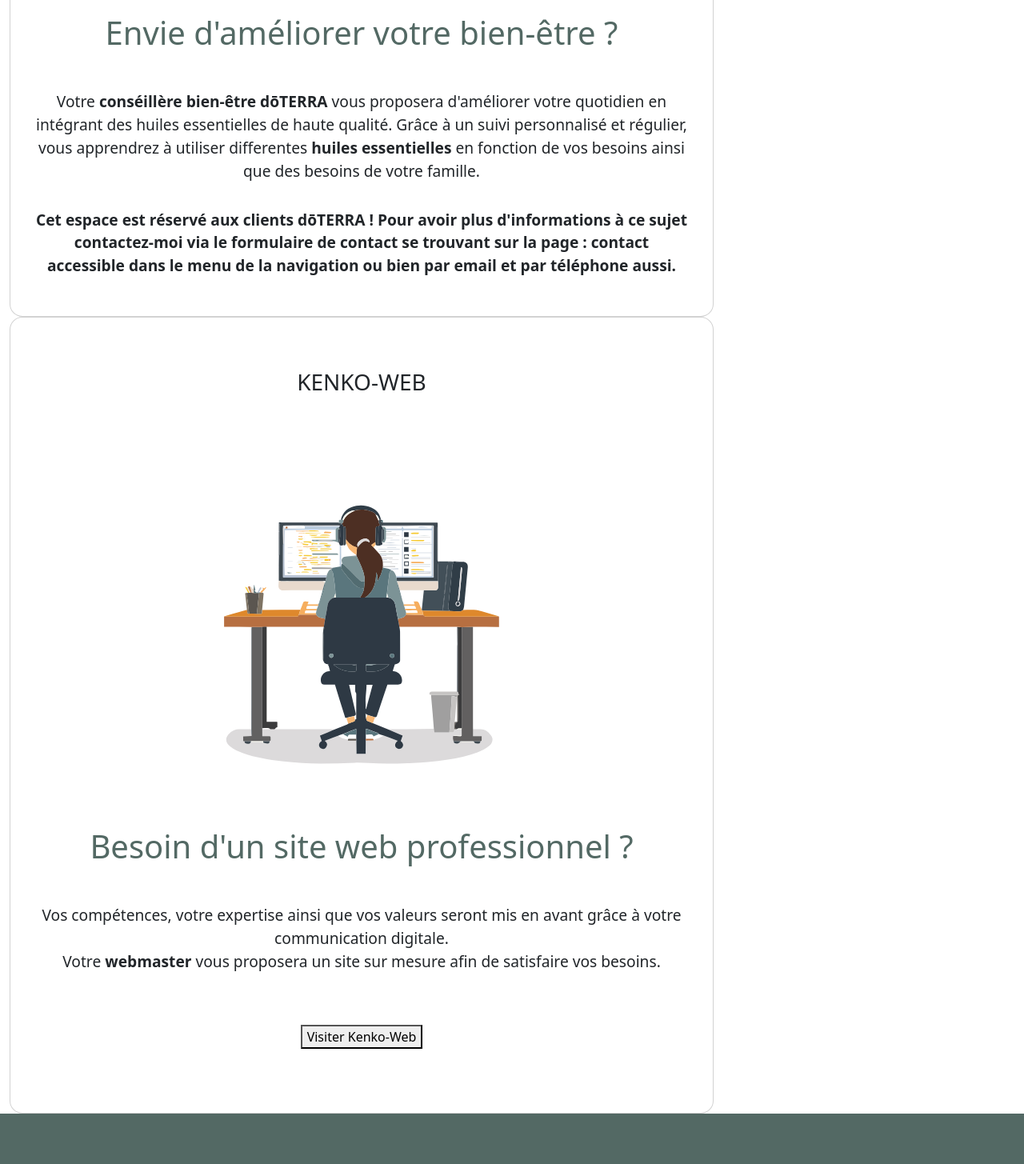
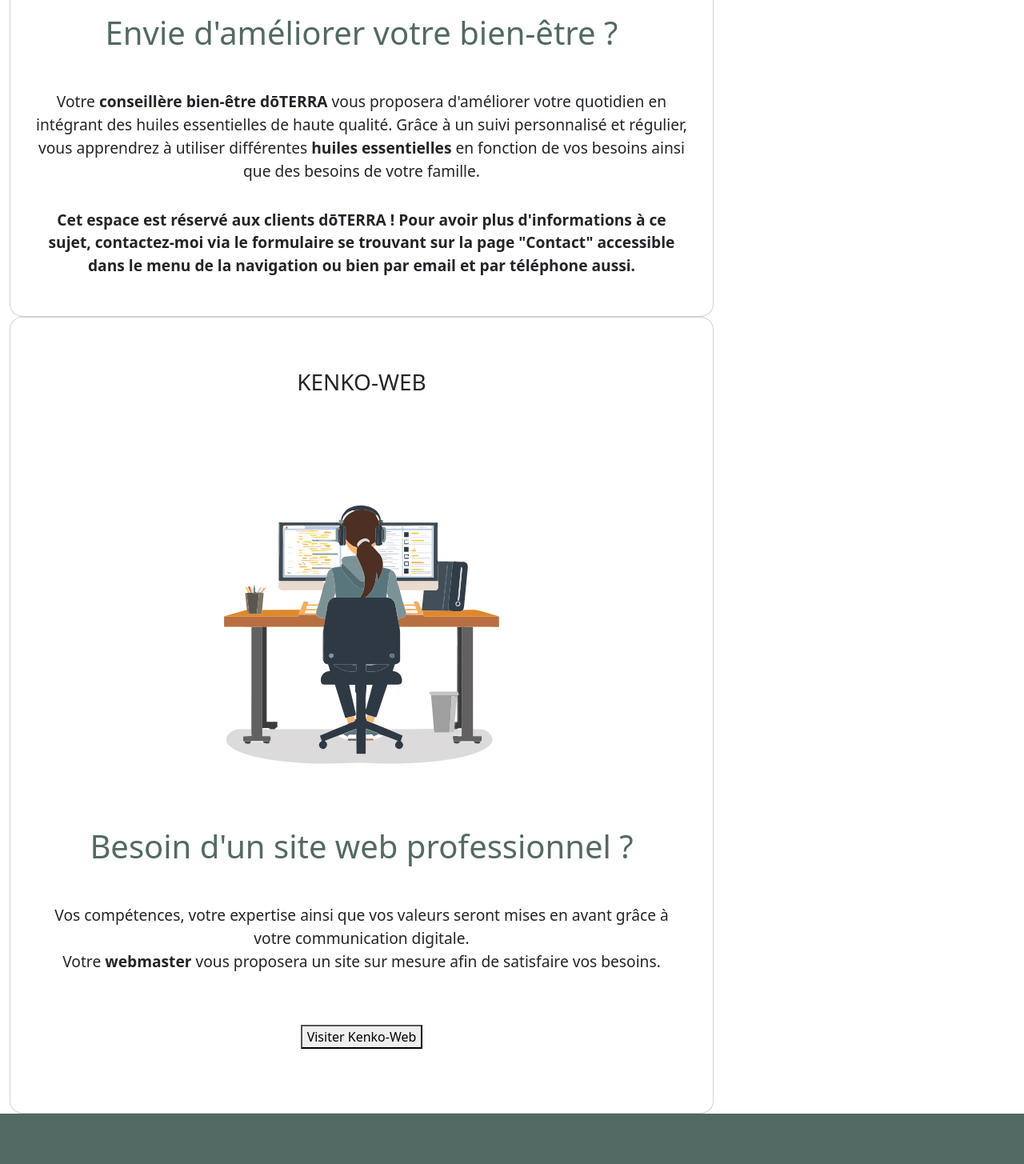
Before and after one commit to Baboo81/KenkoV3, a PHP site: page /app/views/home.php in a window 1280 px wide. Shown: the part 1362-2817 px from the top of the page at 80% size. Run offline with PHP 8.4, Linux system fonts and the light colour scheme; data that the repository does not hold is empty; some libraries are stand-ins or nearby versions.

Commit message:
Corrections txt

```diff
--- a/app/views/home.php
+++ b/app/views/home.php
@@ -42,8 +42,8 @@
                                 <img src="./assets/img/services/Kenko-Ho/kenko-ho.svg" class="card-img-top rounded-3" alt="Image représentant un jardin zen">
                                 <div class="card-body d-flex flex-column">
                                     <h5 class="card-title fs-1 text-center mb-5">Envie d'améliorer votre bien-être ?</h5>
-                                    <p class="card-text text-center">Votre <strong>conséillère bien-être dōTERRA</strong>  vous proposera d'améliorer votre quotidien en intégrant des huiles essentielles de haute qualité. Grâce à un suivi personnalisé et régulier, vous apprendrez à utiliser differentes <strong>huiles essentielles</strong>  en fonction de vos besoins ainsi que des besoins de votre famille.</p>
-                                    <p class="fontGreen text-center fw-bold my-3">Cet espace est réservé aux clients dōTERRA ! Pour avoir plus d'informations à ce sujet contactez-moi via le formulaire de contact se trouvant sur la page : contact accessible dans le menu de la navigation ou bien par email et par téléphone aussi.</p>
+                                    <p class="card-text text-center">Votre <strong>conseillère bien-être dōTERRA</strong>  vous proposera d'améliorer votre quotidien en intégrant des huiles essentielles de haute qualité. Grâce à un suivi personnalisé et régulier, vous apprendrez à utiliser différentes <strong>huiles essentielles</strong>  en fonction de vos besoins ainsi que des besoins de votre famille.</p>
+                                    <p class="fontGreen text-center fw-bold my-3">Cet espace est réservé aux clients dōTERRA ! Pour avoir plus d'informations à ce sujet, contactez-moi via le formulaire se trouvant sur la page "Contact" accessible dans le menu de la navigation ou bien par email et par téléphone aussi.</p>
                                 </div>
                             </div>
                         </div>
@@ -57,7 +57,7 @@
                                 <img src="./assets/img/services/Kenko-Web/KenkoWeb.svg" class="card-img-top rounded-3" alt="Image représentant un jardin zen">
                                 <div class="card-body d-flex flex-column">
                                     <h5 class="card-title fs-1 text-center mb-5">Besoin d'un site web professionnel ?</h5>
-                                    <p class="card-text text-center">Vos compétences, votre expertise ainsi que vos valeurs seront mis en avant grâce à votre communication digitale.<br />Votre <strong>webmaster</strong> vous proposera un site sur mesure afin de satisfaire vos besoins.</p>
+                                    <p class="card-text text-center">Vos compétences, votre expertise ainsi que vos valeurs seront mises en avant grâce à votre communication digitale.<br />Votre <strong>webmaster</strong> vous proposera un site sur mesure afin de satisfaire vos besoins.</p>
                                     <div class="text-center my-5">
                                         <button onclick="window.location.href='/kenko-web';" class="button">Visiter Kenko-Web</button>
                                     </div>
```
Also changed, not shown: app/views/kenko-ho.php (+6 -6 lines).
